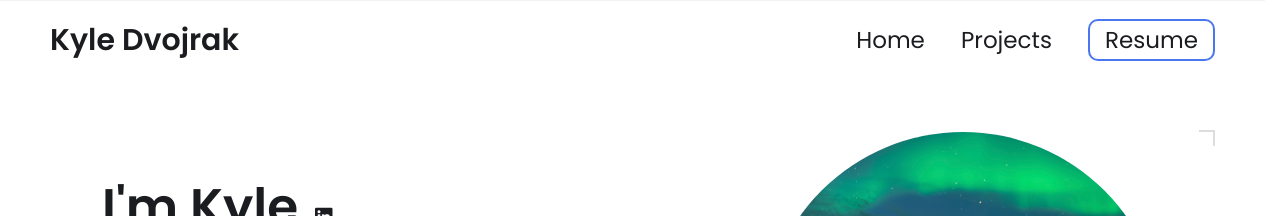
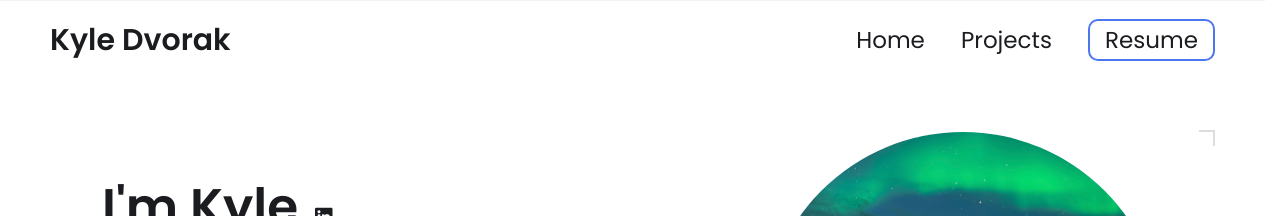
Before and after one commit to kylegdvorak/kylegdvorak.github.io, a Jekyll site: the page built from index.html, in a window 1280 px wide and 900 px high. Shown: the top 216 px of the window. Built offline with Jekyll 4.4.1, drawn with Linux system fonts in a browser that asks for light colours.

Commit message:
Update _config.yml

```diff
--- a/_config.yml
+++ b/_config.yml
@@ -12,7 +12,7 @@ title: Kyle Dvorak's Portfolio # This is what shows up in the tab of the browser
 
 
 # Hero Section
-name: Kyle Dvojrak
+name: Kyle Dvorak
 headline:
 description: >- # dont remove this line. this will ignore all new lines until the next section
  A Lead Product Design Engineer specializing in mechanical design, industrial design, and product development.
```
